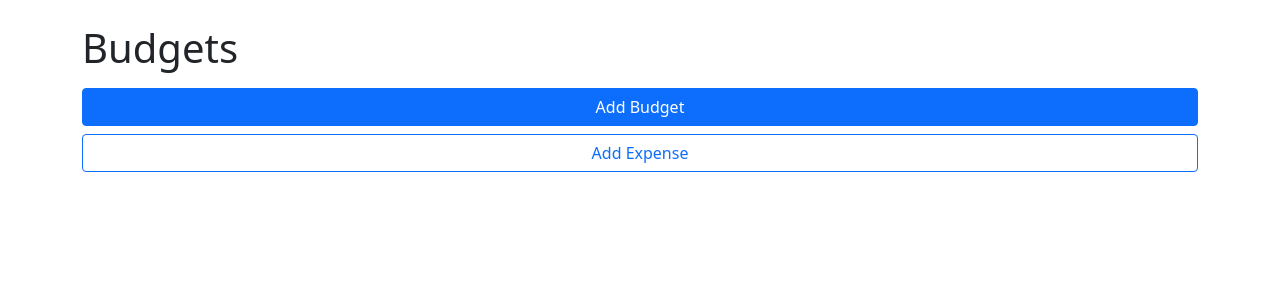
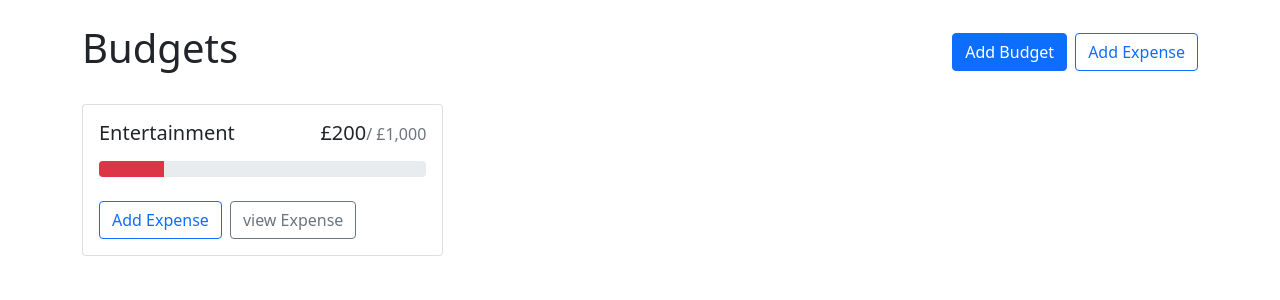
Before and after one commit to Matej404/budget-app, a React (Create React App) app: page / in a window 1280 px wide. Shown: the top 300 px of the page. Built offline with nearby package versions, Linux system fonts and the light colour scheme.

Commit message:
Budget-card

```diff
--- a/src/App.js
+++ b/src/App.js
@@ -6,7 +6,7 @@
   return (
     <div>
       <Container className="my-4">
-        <Stack direction="horisontal" gap="2" className="mb-4">
+        <Stack direction="horizontal" gap="2" className="mb-4">
           <h1 className="me-auto">Budgets</h1>
           <Button variant="primary">Add Budget</Button>
           <Button variant="outline-primary">Add Expense</Button>
@@ -17,7 +17,7 @@
           gap: "1rem",
           alignItems: "flex-start"
         }}>
-          <BudgetCard />
+          <BudgetCard name="Entertainment" amount={200} max={1000} />
         </div>
       </Container>
     </div>
--- a/src/components/BudgetCard.js
+++ b/src/components/BudgetCard.js
@@ -1,8 +1,44 @@
-export default function BudgetCard() {
+import { Card, ProgressBar, Stack, Button } from "react-bootstrap"
+import { currencyFormatter } from "../utils"
+
+export default function BudgetCard({ name, amount, max, gray }) {
+    const classNames = [];
+    if(amount > max) {
+        classNames.push("bg-danger", "bg-opacity-10")
+    } else if (gray) {
+        classNames.push("bg-light")
+    }
 
     return(
-        <div>
-
-        </div>
+        <Card className={classNames.join(" ")}>
+            <Card.Body>
+                <Card.Title className="d-flex justify-content-between align-items-baseline fw-normal mb-3">
+                    <div className="me-2">{name}</div>
+                    <div className="d-flex align-items-baseline">
+                        {currencyFormatter.format(amount)}
+                        <span className="text-muted fs-6">
+                         / {currencyFormatter.format(max)}
+                        </span>
+                    </div>
+                </Card.Title>
+                <ProgressBar className="roundef-pill"
+                             variant={getProgressBarrVariant(amount, max)}
+                             min={0}
+                             max={max}
+                             now={amount}
+                             />
+                             <Stack direction="horizontal" gap="2" className="mt-4">
+                                 <Button variant="outline-primary">Add Expense</Button>
+                                 <Button variant="outline-secondary">view Expense</Button>
+                             </Stack>
+            </Card.Body>
+        </Card>
     )
 }
+
+const getProgressBarrVariant = (amount, max) => {
+    const ratio = amount / max;
+    if(ratio > 0.5) return "primary";
+    if(ratio > 0.75) return "warning";
+    return "danger";
+}
--- /dev/null
+++ b/src/utils.js
@@ -0,0 +1,5 @@
+export const currencyFormatter = new Intl.NumberFormat(undefined, {
+    currency: "gbp",
+    style: "currency",
+    minimumFractionDigits: 0
+})
```
